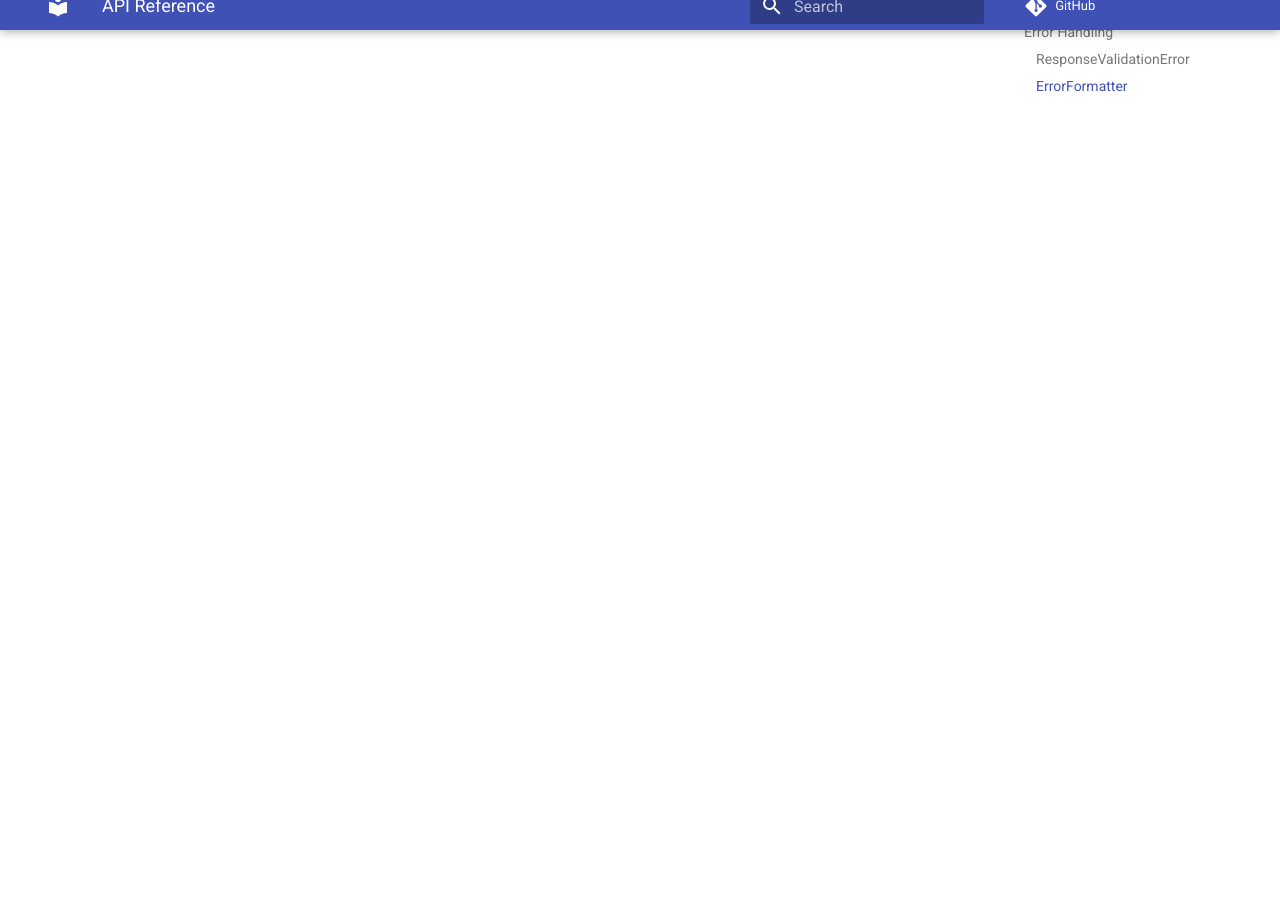
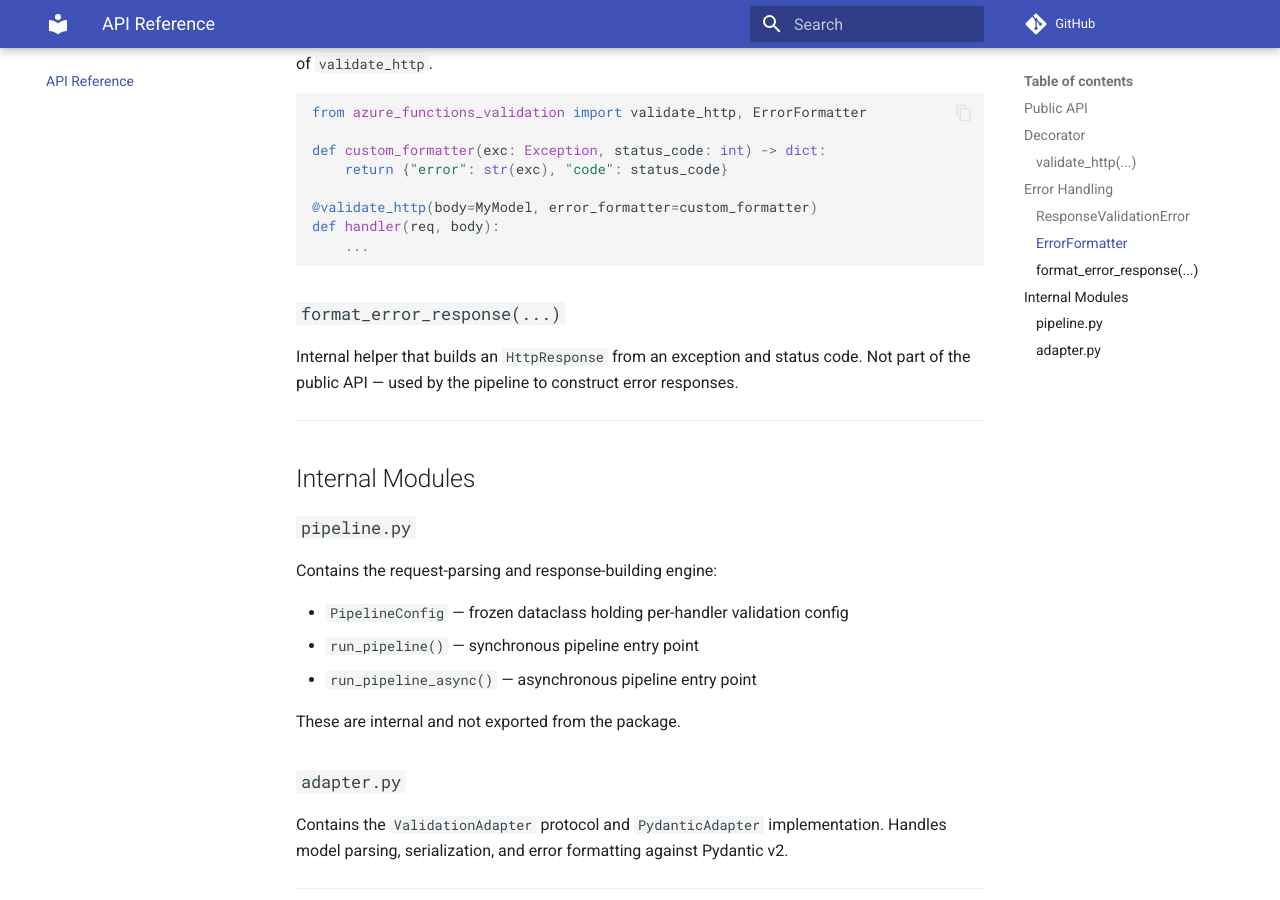
Before and after one commit to yeongseon/azure-functions-validation-python, an MkDocs documentation site: the page built from docs/api.md, in a window 1280 px wide and 900 px high, scrolled down 1811 px. Built offline with MkDocs 1.6.1 and Material for MkDocs 9.7.7, drawn with Linux system fonts in a browser that asks for light colours; comment, search, counter and statistics services are not loaded; some of the changed text lies outside the part shown.

Commit message:
docs: update api.md and DESIGN.md for v0.5.0 module structure
- api.md: document new module layout (errors.py, pipeline.py, decorator.py)
- DESIGN.md: mark pipeline separation tasks as completed, update next tasks

````diff
--- a/docs/api.md
+++ b/docs/api.md
@@ -1,10 +1,27 @@
 # API Reference
+
+## Public API
+
+The package exports three symbols from `azure_functions_validation`:
+
+```python
+from azure_functions_validation import (
+    validate_http,
+    ErrorFormatter,
+    ResponseValidationError,
+)
+```
+
+---
 
 ## Decorator
 
 ### `validate_http(...)`
 
 Main decorator for request/response validation on Azure Functions HTTP handlers.
+
+Defined in `decorator.py`. Creates a `PipelineConfig` and delegates request-time
+processing to the validation pipeline (`pipeline.py`).
 
 **Parameters**
 
@@ -37,6 +54,8 @@
 
 ## Error Handling
 
+Defined in `errors.py`.
+
 ### `ResponseValidationError`
 
 Raised when response validation fails. Produces an HTTP 500 response with the same
@@ -57,6 +76,30 @@
     ...
 ```
 
+### `format_error_response(...)`
+
+Internal helper that builds an `HttpResponse` from an exception and status code.
+Not part of the public API — used by the pipeline to construct error responses.
+
+---
+
+## Internal Modules
+
+### `pipeline.py`
+
+Contains the request-parsing and response-building engine:
+
+- `PipelineConfig` — frozen dataclass holding per-handler validation config
+- `run_pipeline()` — synchronous pipeline entry point
+- `run_pipeline_async()` — asynchronous pipeline entry point
+
+These are internal and not exported from the package.
+
+### `adapter.py`
+
+Contains the `ValidationAdapter` protocol and `PydanticAdapter` implementation.
+Handles model parsing, serialization, and error formatting against Pydantic v2.
+
 ---
 
 See the [Usage guide](usage.md) for runnable examples, and [Architecture](architecture.md) for package ownership boundaries.
````
Also changed, not shown: DESIGN.md (+5 -5 lines).
